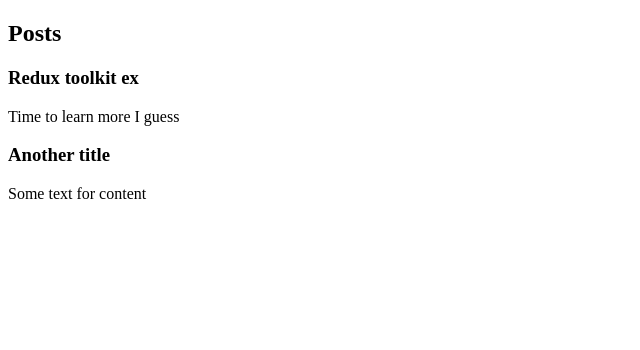
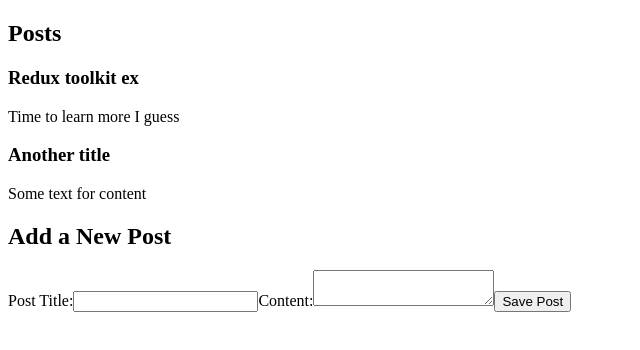
Before and after one commit to bvalch/react_redux_blog, a React (Create React App) app: page / in a window 1280 px wide. Shown: the top 350 px of the page, without its empty margins (0-640 px from the left). Built offline with nearby package versions, Linux system fonts and the light colour scheme.

Commit message:
state working

```diff
--- a/src/App.js
+++ b/src/App.js
@@ -1,8 +1,10 @@
 import PostsList from "./features/post/PostsList";
+import AddPostForm from "./features/post/AddPostForm";
 
 function App() {
   return(<main>
     <PostsList/>
+    <AddPostForm/>
   </main>) ;
 }
 
--- a/src/features/post/AddPostForm.js
+++ b/src/features/post/AddPostForm.js
@@ -5,12 +5,14 @@
 import { postAdded } from "./postsSlice";
 
 const AddPostForm=()=>{
+    const dispatch=useDispatch();
     const [title,setTitle]=useState("");
     const [content,setContent]=useState("");
 
 
     const handleTitleChange=e=>setTitle(e.target.value)
-    const handleContentChange=e=>setContent(e.target.value)
+    const handleContentChange=e=>{setContent(e.target.value)}
+
     const handleSubmitPost=()=>{
         if(title&&content){
             dispatch(
@@ -42,7 +44,7 @@
             id="postContent"
             name="postContent"
             value={content}
-            onChcange={handleContentChange}
+            onChange={handleContentChange}
             />
             <button type="button" onClick={handleSubmitPost}>Save Post</button>
         </form>
```
